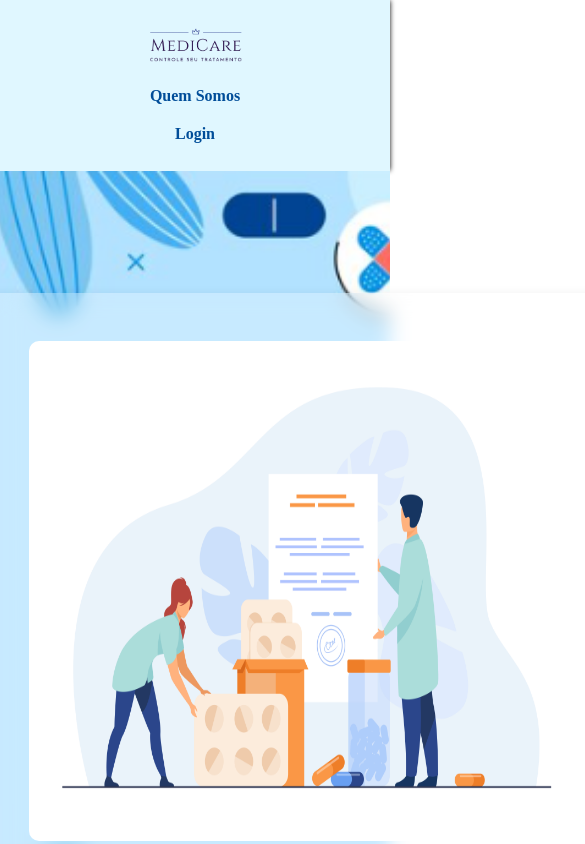
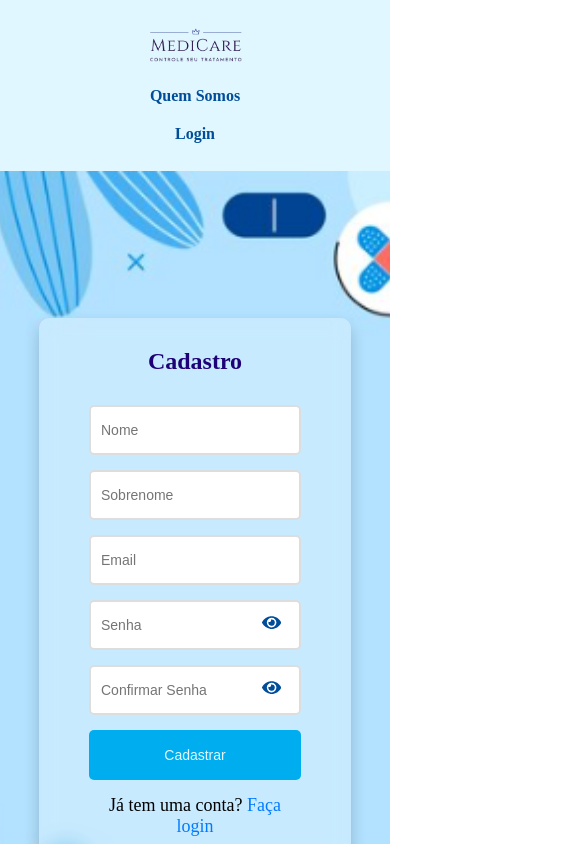
Before and after one commit to Raquel212/MediCareFrontEnd, a React (Vite) app: page /Cadastro in a window 390 px wide. Shown: the top 844 px of the page, 585 px wide, since content can reach past the window. Built offline with nearby package versions, Linux system fonts and the light colour scheme.

Commit message:
Responsividade da Tela de Cadastro

```diff
--- a/src/pages/Cadastro/Cadastro.module.css
+++ b/src/pages/Cadastro/Cadastro.module.css
@@ -5,7 +5,6 @@
     align-items: center;
     height: 100vh;
     background: url('/public/Cadastro.png') no-repeat center center/cover;
-    /* background-color: #FFFFFF; */
 }
 
 
@@ -156,3 +155,80 @@
         opacity: 1;
     }
 }
+
+/* Responsividade */
+@media (max-width: 768px) {
+    .cadastroCard {
+        width: 80%;
+        height: auto;
+        flex-direction: column;
+        align-items: center;
+        justify-content: center;
+    }
+
+    .formContainer {
+        flex-direction: column;
+        align-items: center;
+        justify-content: center;
+        width: 100%;
+    }
+
+    .imageCadastro {
+        display: none;
+    }
+
+    .inputField {
+        width: 100%;
+        max-width: 320px;
+    }
+
+    .togglePasswordButton {
+        margin-right: 10px;
+    }
+
+    .passwordField {
+        width: 100%;
+        max-width: 320px;
+    }
+
+    .cadastroButton {
+        width: 100%;
+        max-width: 320px;
+    }
+
+    .cadastroTitle {
+        font-size: 30px;
+    }
+
+    .cadastroForm {
+        max-width: 100%;
+        display: flex;
+        flex-direction: column;
+        align-items: center;
+        gap: 15px;
+    }
+}
+
+@media (max-width: 480px) {
+    .cadastroTitle {
+        font-size: 24px;
+    }
+
+    .inputField {
+        font-size: 14px;
+    }
+
+    .cadastroButton {
+        font-size: 14px;
+        padding: 10px;
+    }
+
+    .cadastroLinks {
+        font-size: 18px;
+    }
+
+    .cadastroImage {
+        width: 100%;
+        height: auto;
+    }
+}
--- a/src/pages/Cadastro/index.jsx
+++ b/src/pages/Cadastro/index.jsx
@@ -32,7 +32,7 @@ function Cadastro() {
             console.log(response.data)
             setNotificacao('Usuário Cadastrado com sucesso!');
 
-            // Esconde a notificação após 3 segundos
+
             setTimeout(() => {
                 setNotificacao('');
             }, 3000);})
```
